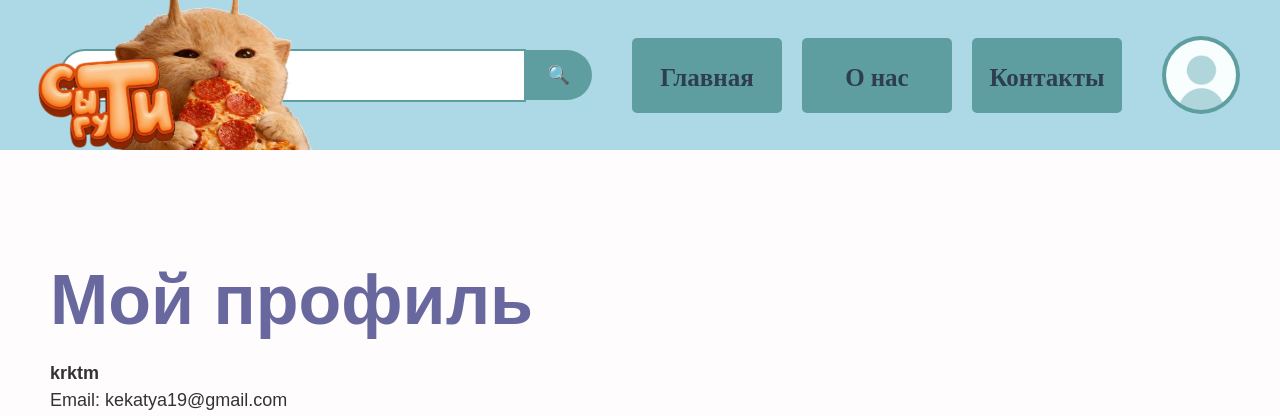
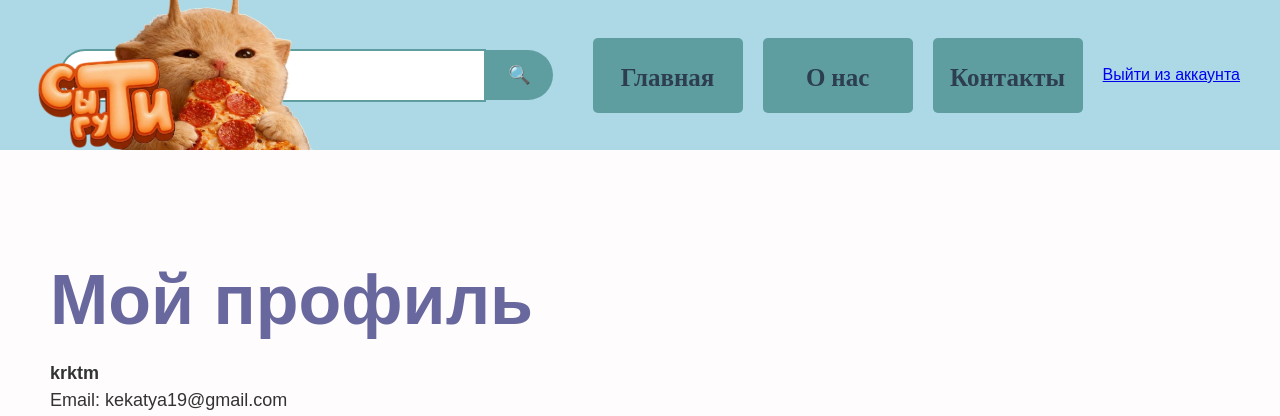
Before and after one commit to krktmmm/eda_trpo, a Django app: page /register/profile/ in a window 1280 px wide. Shown: the top 416 px of the page. Run offline with Django 5.2, Linux system fonts and the light colour scheme; a user stored in the database is signed in; data comes from the database, SQL or seed files in the repository.

Commit message:
исправила баг и добавила отдельную кнопку для выхода из аккаунта

```diff
--- a/users/templates/users/profile.html
+++ b/users/templates/users/profile.html
@@ -22,9 +22,7 @@
             <a href="#">О нас</a>
             <a href="#">Контакты</a>
         </div>
-        <a href="/accounts/logout/" class="profile">
-            <img src="/static/images/avatar.jpg" alt="Выйти">
-        </a>
+        <a href="/accounts/logout/" class="logout-btn">Выйти из аккаунта</a>
     </div>
 </div>
 
```
